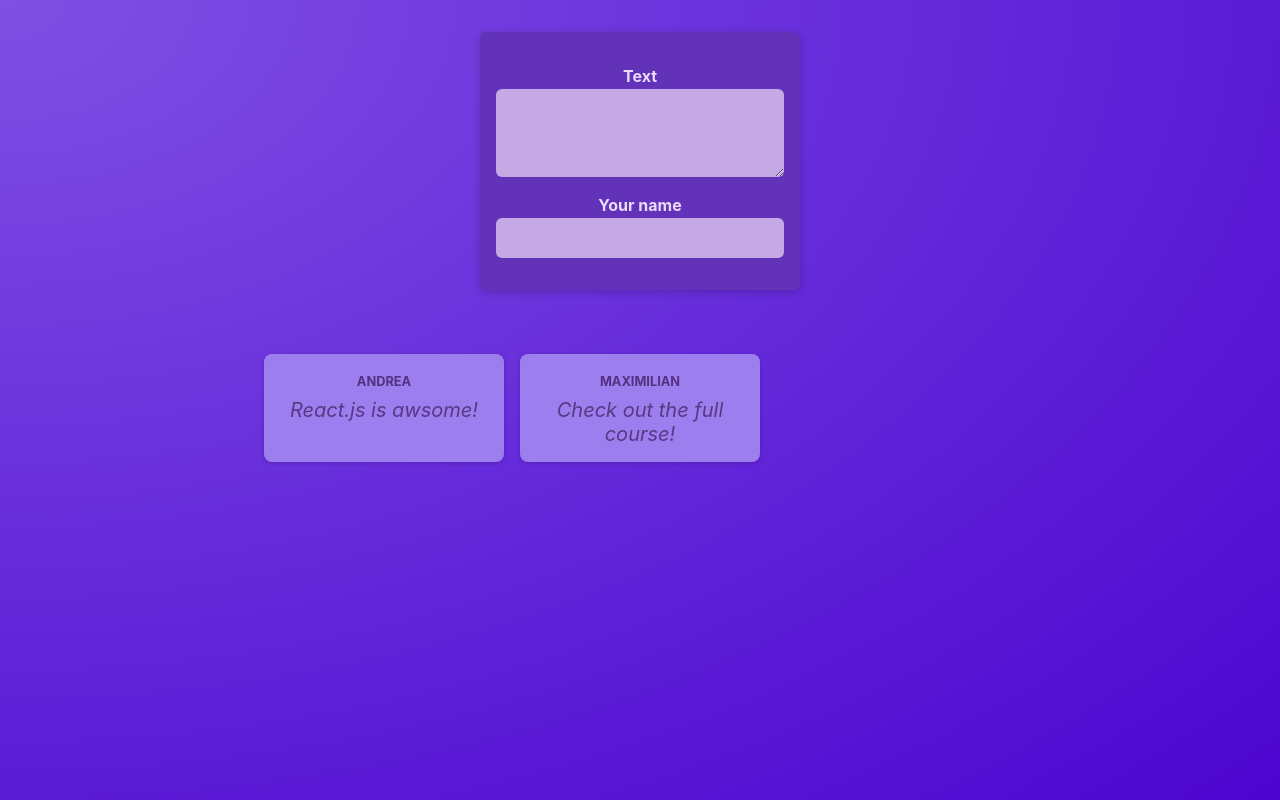
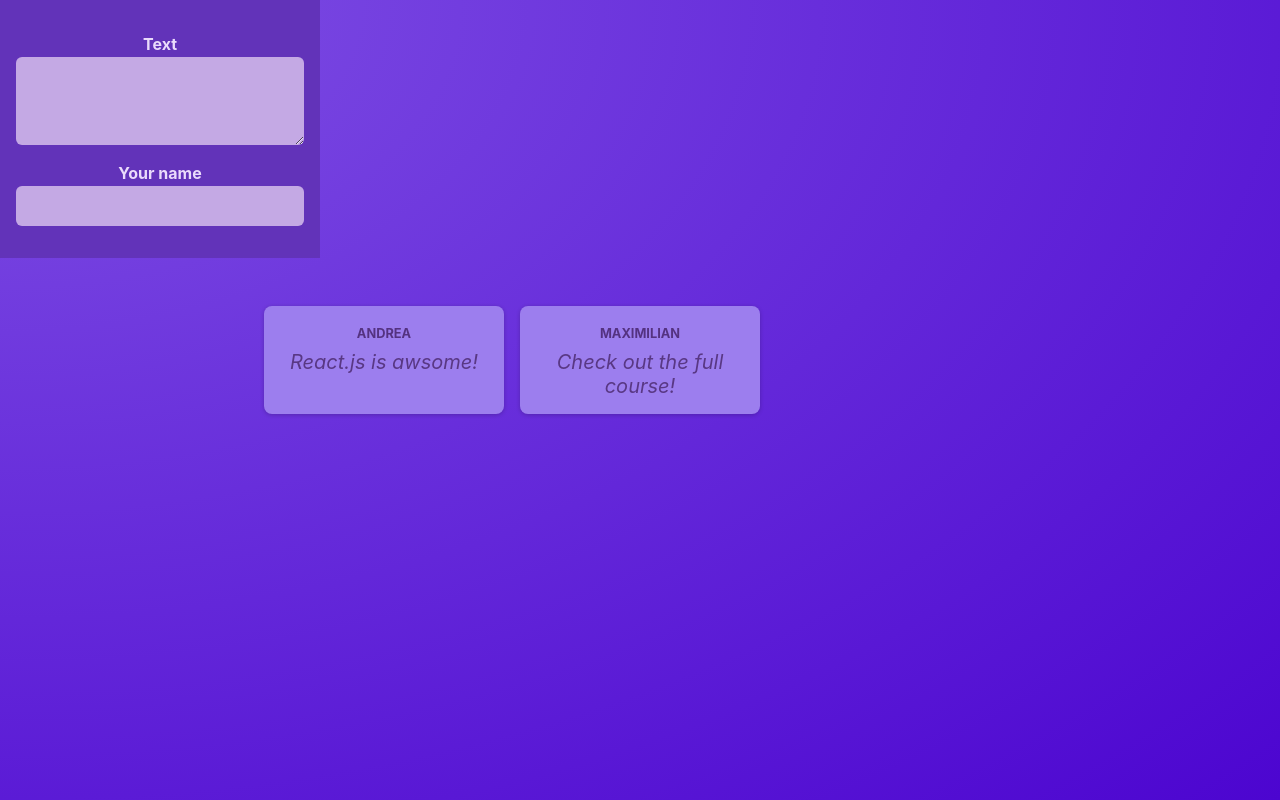
Before and after one commit to AndreaParrini/react-32-react-summary, a React (Vite) app: page / in a window 1280 px wide. Built offline with nearby package versions, Linux system fonts and the light colour scheme.

Commit message:
remove some style on class form

```diff
--- a/src/components/NewPost.module.css
+++ b/src/components/NewPost.module.css
@@ -2,9 +2,6 @@
     background-color: #6233b9;
     padding: 1rem;
     width: 20rem;
-    margin: 2rem auto;
-    border-radius: 6px;
-    box-shadow: 0 2px 8px rgba(0, 0, 0, 0.2);
 }
 
 .form label {
```
